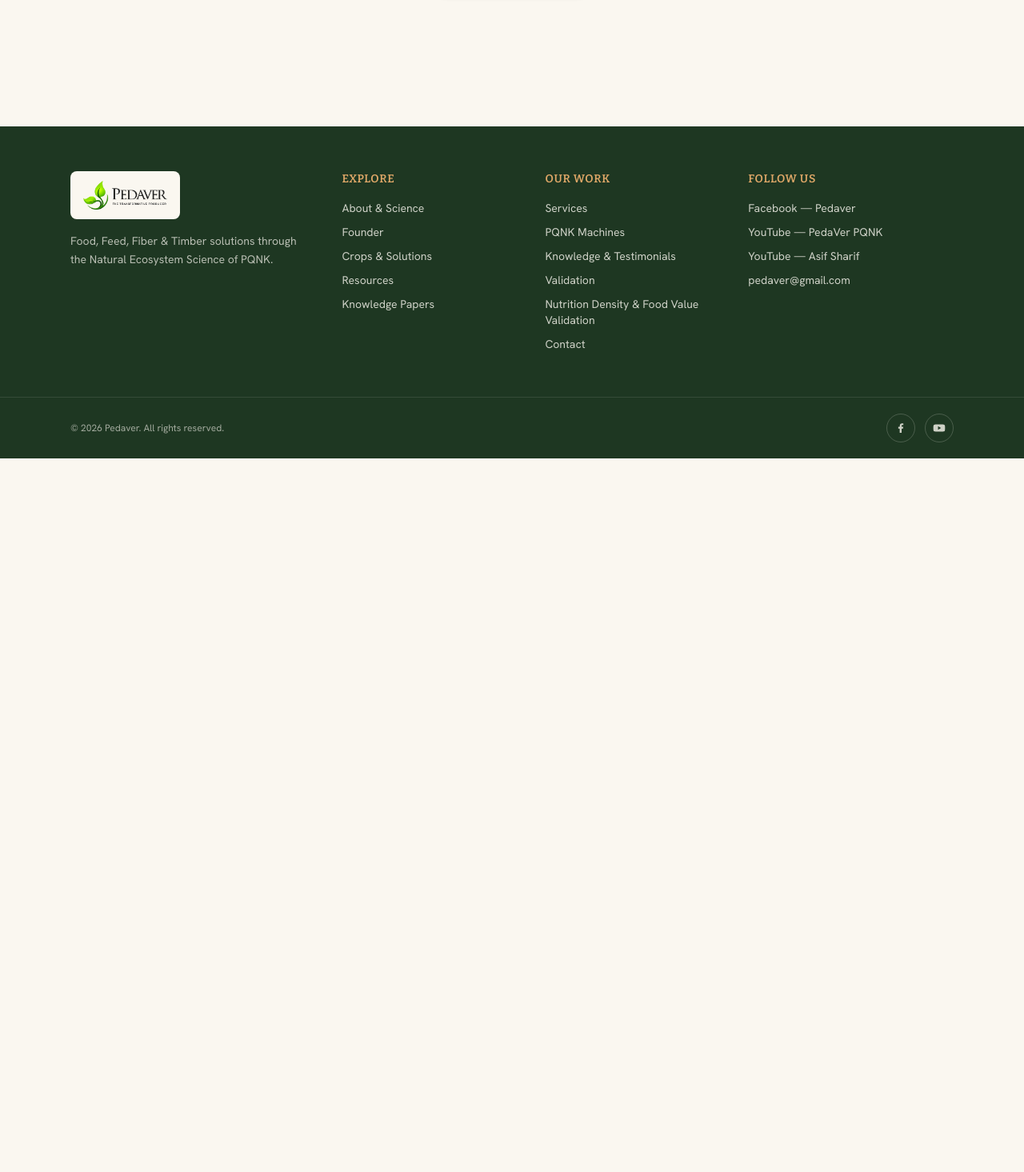
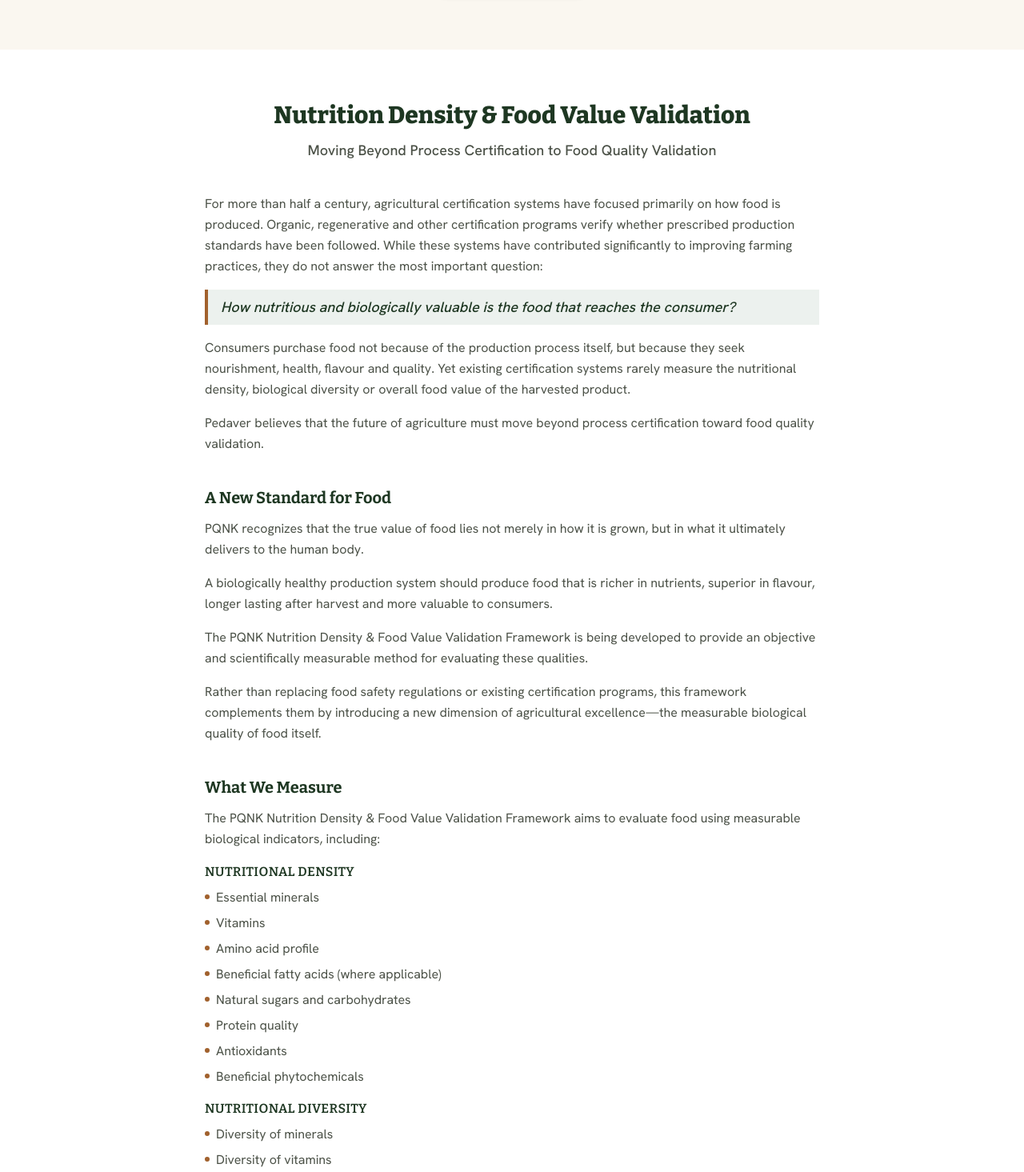
Before and after one commit to farrazsharif/pedaver-website, a Next.js app: page /validation in a window 1280 px wide. Shown: the part 1045-2510 px from the top of the page at 80% size. Before the commit the page ends 1618 px from the top, so only its background shows below. Built offline with nearby package versions, Linux system fonts and the light colour scheme.

Commit message:
Merge Nutrition Density & Food Value Validation into PQNK™ Validation tab, remove standalone nav item

```diff
--- a/src/app/nutrition-validation/page.tsx
+++ /dev/null
@@ -1,101 +0,0 @@
-import Link from "next/link";
-import dict from "@/lib/dictionaries";
-import Section from "@/components/Section";
-import { buildMetadata } from "@/lib/seo";
-import { nvPageTitle, nvPageSubtitle, nvSections } from "@/lib/content/nutritionValidation";
-
-export const metadata = buildMetadata({
-  title: "Nutrition Density & Food Value Validation — PQNK Food Quality",
-  description:
-    "Moving beyond process certification to food quality validation: how Pedaver is developing the PQNK Nutrition Density & Food Value Validation Framework.",
-  path: "/nutrition-validation",
-});
-
-export default function NutritionValidationPage() {
-  return (
-    <div>
-      <section className="border-b border-border bg-primary-light/10">
-        <div className="mx-auto max-w-4xl px-4 py-16 text-center sm:px-6">
-          <h1 className="text-4xl font-extrabold text-primary-dark">{nvPageTitle}</h1>
-          <p className="mx-auto mt-5 max-w-2xl text-lg text-ink-soft">{nvPageSubtitle}</p>
-        </div>
-      </section>
-
-      <Section>
-        <div className="mx-auto flex max-w-3xl flex-col gap-10">
-          {nvSections.map((section, sIdx) => (
-            <div key={sIdx}>
-              {section.heading && (
-                <h2 className="text-2xl font-bold text-primary-dark">{section.heading}</h2>
-              )}
-              <div className={`flex flex-col gap-4 ${section.heading ? "mt-3" : ""}`}>
-                {section.blocks.map((block, bIdx) => {
-                  if (block.type === "paragraph") {
-                    return (
-                      <p key={bIdx} className="leading-relaxed text-ink-soft">
-                        {block.text}
-                      </p>
-                    );
-                  }
-                  if (block.type === "quote") {
-                    return (
-                      <p
-                        key={bIdx}
-                        className="border-s-4 border-accent bg-primary-light/10 py-2 ps-4 text-lg font-medium italic text-primary-dark"
-                      >
-                        {block.text}
-                      </p>
-                    );
-                  }
-                  if (block.type === "bullets") {
-                    return (
-                      <ul key={bIdx} className="flex flex-col gap-2">
-                        {block.items.map((item, iIdx) => (
-                          <li key={iIdx} className="flex gap-2 text-ink-soft">
-                            <span className="mt-2 h-1.5 w-1.5 flex-shrink-0 rounded-full bg-accent" />
-                            <span>{item}</span>
-                          </li>
-                        ))}
-                      </ul>
-                    );
-                  }
-                  // subsection
-                  return (
-                    <div key={bIdx}>
-                      <h3 className="text-base font-semibold uppercase tracking-wide text-primary-dark">
-                        {block.heading}
-                      </h3>
-                      {block.items.length > 0 && (
-                        <ul className="mt-2 flex flex-col gap-2">
-                          {block.items.map((item, iIdx) => (
-                            <li key={iIdx} className="flex gap-2 text-ink-soft">
-                              <span className="mt-2 h-1.5 w-1.5 flex-shrink-0 rounded-full bg-accent" />
-                              <span>{item}</span>
-                            </li>
-                          ))}
-                        </ul>
-                      )}
-                    </div>
-                  );
-                })}
-              </div>
-            </div>
-          ))}
-        </div>
-      </Section>
-
-      <Section muted>
-        <div className="mx-auto max-w-2xl rounded-2xl border border-border bg-card p-8 text-center shadow-sm">
-          <h2 className="text-xl font-bold text-primary-dark">{dict.nutritionValidation.ctaTitle}</h2>
-          <p className="mx-auto mt-2 max-w-xl text-ink-soft">{dict.nutritionValidation.ctaBody}</p>
-          <Link
-            href="/contact"
-            className="mt-6 inline-block rounded-full bg-primary px-8 py-3 text-sm font-semibold text-cream shadow transition hover:bg-primary-dark"
-          >
-            {dict.nutritionValidation.cta}
-          </Link>
-        </div>
-      </Section>
-    </div>
-  );
-}
--- a/src/app/sitemap.ts
+++ b/src/app/sitemap.ts
@@ -15,7 +15,6 @@
   "/services",
   "/machines",
   "/validation",
-  "/nutrition-validation",
   "/videos",
   "/contact",
 ];
--- a/src/app/validation/page.tsx
+++ b/src/app/validation/page.tsx
@@ -2,11 +2,12 @@
 import dict from "@/lib/dictionaries";
 import Section from "@/components/Section";
 import { buildMetadata } from "@/lib/seo";
+import { nvPageSubtitle, nvSections } from "@/lib/content/nutritionValidation";
 
 export const metadata = buildMetadata({
-  title: "PQNK Validation — Verify Genuine PQNK Practice",
+  title: "PQNK™ Validation — Verify Genuine Practice & Food Value",
   description:
-    "PQNK Validation confirms a farm is genuinely following PQNK practice. Learn how the validation process works and how to get validated.",
+    "PQNK Validation confirms a farm is genuinely following PQNK practice, and the Nutrition Density & Food Value Validation Framework measures the biological quality of the food it produces.",
   path: "/validation",
 });
 
@@ -38,6 +39,86 @@
           </Link>
         </div>
       </Section>
+
+      <Section muted id="nutrition-validation" className="scroll-mt-24">
+        <div className="mx-auto max-w-3xl text-center">
+          <h2 className="text-3xl font-extrabold text-primary-dark">{dict.validation.nutritionHeading}</h2>
+          <p className="mx-auto mt-3 max-w-2xl text-lg font-medium text-ink-soft">{nvPageSubtitle}</p>
+        </div>
+        <div className="mx-auto mt-10 flex max-w-3xl flex-col gap-10">
+          {nvSections.map((section, sIdx) => (
+            <div key={sIdx}>
+              {section.heading && (
+                <h3 className="text-xl font-bold text-primary-dark">{section.heading}</h3>
+              )}
+              <div className={`flex flex-col gap-4 ${section.heading ? "mt-3" : ""}`}>
+                {section.blocks.map((block, bIdx) => {
+                  if (block.type === "paragraph") {
+                    return (
+                      <p key={bIdx} className="leading-relaxed text-ink-soft">
+                        {block.text}
+                      </p>
+                    );
+                  }
+                  if (block.type === "quote") {
+                    return (
+                      <p
+                        key={bIdx}
+                        className="border-s-4 border-accent bg-primary-light/10 py-2 ps-4 text-lg font-medium italic text-primary-dark"
+                      >
+                        {block.text}
+                      </p>
+                    );
+                  }
+                  if (block.type === "bullets") {
+                    return (
+                      <ul key={bIdx} className="flex flex-col gap-2">
+                        {block.items.map((item, iIdx) => (
+                          <li key={iIdx} className="flex gap-2 text-ink-soft">
+                            <span className="mt-2 h-1.5 w-1.5 flex-shrink-0 rounded-full bg-accent" />
+                            <span>{item}</span>
+                          </li>
+                        ))}
+                      </ul>
+                    );
+                  }
+                  // subsection
+                  return (
+                    <div key={bIdx}>
+                      <h4 className="text-base font-semibold uppercase tracking-wide text-primary-dark">
+                        {block.heading}
+                      </h4>
+                      {block.items.length > 0 && (
+                        <ul className="mt-2 flex flex-col gap-2">
+                          {block.items.map((item, iIdx) => (
+                            <li key={iIdx} className="flex gap-2 text-ink-soft">
+                              <span className="mt-2 h-1.5 w-1.5 flex-shrink-0 rounded-full bg-accent" />
+                              <span>{item}</span>
+                            </li>
+                          ))}
+                        </ul>
+                      )}
+                    </div>
+                  );
+                })}
+              </div>
+            </div>
+          ))}
+        </div>
+      </Section>
+
+      <Section>
+        <div className="mx-auto max-w-2xl rounded-2xl border border-border bg-card p-8 text-center shadow-sm">
+          <h2 className="text-xl font-bold text-primary-dark">{dict.validation.nutritionCtaTitle}</h2>
+          <p className="mx-auto mt-2 max-w-xl text-ink-soft">{dict.validation.nutritionCtaBody}</p>
+          <Link
+            href="/contact"
+            className="mt-6 inline-block rounded-full bg-primary px-8 py-3 text-sm font-semibold text-cream shadow transition hover:bg-primary-dark"
+          >
+            {dict.validation.nutritionCta}
+          </Link>
+        </div>
+      </Section>
     </div>
   );
 }
--- a/src/components/Footer.tsx
+++ b/src/components/Footer.tsx
@@ -18,7 +18,6 @@
     { label: dict.nav.machines, href: "/machines" },
     { label: dict.nav.videos, href: "/videos" },
     { label: dict.nav.validation, href: "/validation" },
-    { label: dict.nav.nutritionValidation, href: "/nutrition-validation" },
     { label: dict.nav.contact, href: "/contact" },
   ];
 
--- a/src/components/Header.tsx
+++ b/src/components/Header.tsx
@@ -75,7 +75,6 @@
     { label: dict.nav.machines, href: "/machines" },
     { label: dict.nav.videos, href: "/videos" },
     { label: dict.nav.validation, href: "/validation" },
-    { label: dict.nav.nutritionValidation, href: "/nutrition-validation" },
     { label: dict.nav.contact, href: "/contact" },
   ];
 
--- a/src/lib/dictionaries/en.ts
+++ b/src/lib/dictionaries/en.ts
@@ -15,8 +15,7 @@
     services: "Services",
     machines: "PQNK Machines",
     videos: "Knowledge & Testimonials",
-    validation: "Validation",
-    nutritionValidation: "Nutrition Density & Food Value Validation",
+    validation: "PQNK™ Validation",
     contact: "Contact",
     searchLabel: "Search",
     searchPlaceholder: "Search crops…",
@@ -292,13 +291,11 @@
       },
     ],
     cta: "Start the Conversation",
-  },
-  nutritionValidation: {
-    pageTitle: "Nutrition Density & Food Value Validation",
-    ctaTitle: "Partner With Us on Food Value Validation",
-    ctaBody:
+    nutritionHeading: "Nutrition Density & Food Value Validation",
+    nutritionCtaTitle: "Partner With Us on Food Value Validation",
+    nutritionCtaBody:
       "We welcome collaboration from universities, laboratories, food scientists, and institutions interested in developing and applying this framework.",
-    cta: "Contact Pedaver",
+    nutritionCta: "Contact Pedaver",
   },
   contact: {
     pageTitle: "Get in Touch",
```
